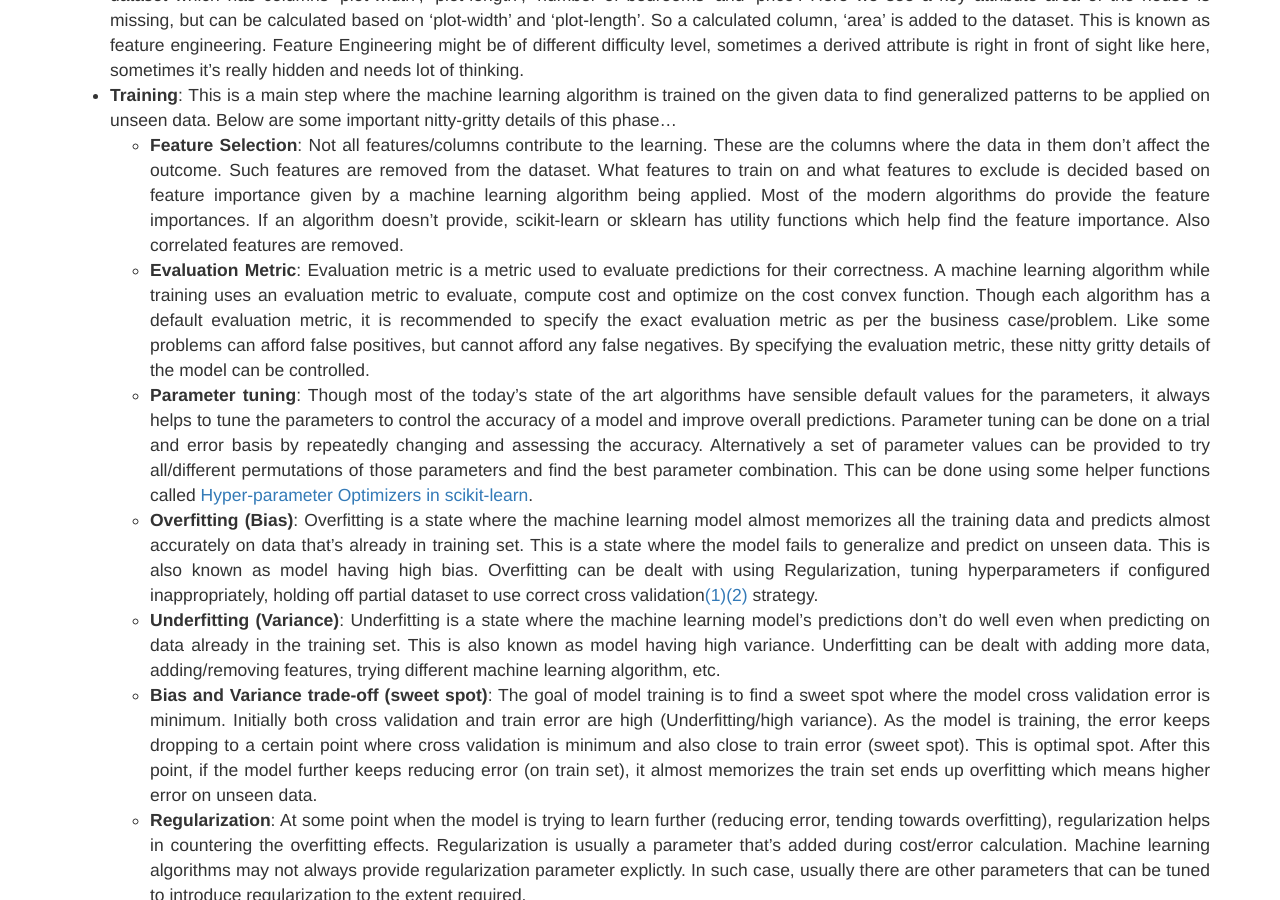
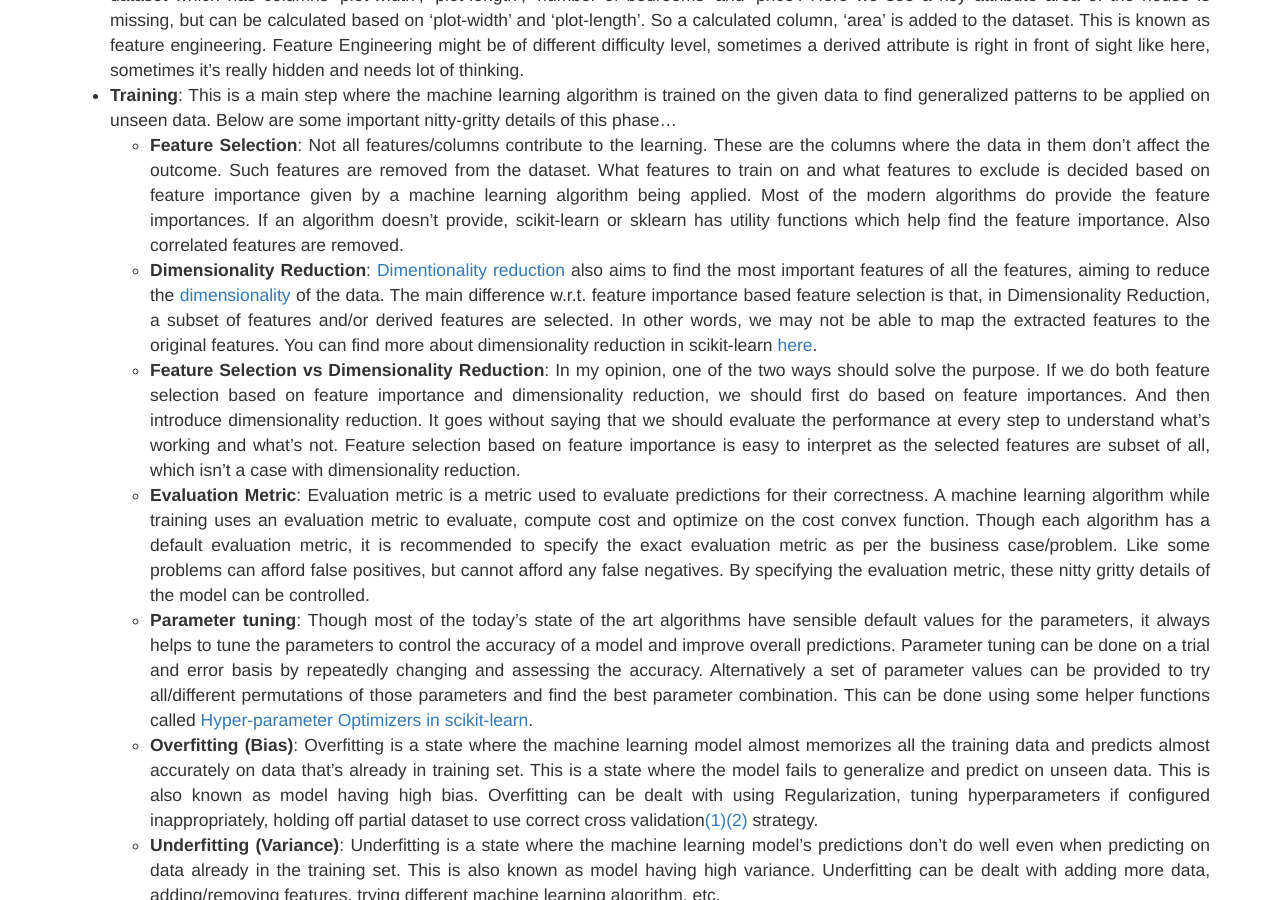
Before and after one commit to devm1023/ML_project, a Jekyll site: the page built from pages/getting-started-with-machine-learning-in-one-hour.markdown, in a window 1280 px wide and 900 px high, scrolled down 3182 px. Built offline with Jekyll 4.4.1, drawn with Linux system fonts in a browser that asks for light colours; nearby versions of some CDN libraries; comment, search, counter and statistics services are not loaded.

Commit message:
Update getting-started-with-machine-learning-in-one-hour.markdown

```diff
--- a/pages/getting-started-with-machine-learning-in-one-hour.markdown
+++ b/pages/getting-started-with-machine-learning-in-one-hour.markdown
@@ -80,6 +80,8 @@ _If you want to get a taste of what is Machine Learning about and what it could
 * __Feature Engineering__: Feature Engineering is a process of deriving hidden insights from existing data. Consider a housing price prediction dataset which has columns 'plot-width', 'plot-length', 'number of bedrooms' and 'price'. Here we see a key attribute area of the house is missing, but can be calculated based on 'plot-width' and 'plot-length'. So a calculated column, 'area' is added to the dataset. This is known as feature engineering. Feature Engineering might be of different difficulty level, sometimes a derived attribute is right in front of sight like here, sometimes it's really hidden and needs lot of thinking.
 * __Training__: This is a main step where the machine learning algorithm is trained on the given data to find generalized patterns to be applied on unseen data. Below are some important nitty-gritty details of this phase...
   * __Feature Selection__: Not all features/columns contribute to the learning. These are the columns where the data in them don't affect the outcome. Such features are removed from the dataset. What features to train on and what features to exclude is decided based on feature importance given by a machine learning algorithm being applied. Most of the modern algorithms do provide the feature importances. If an algorithm doesn't provide, scikit-learn or sklearn has utility functions which help find the feature importance. Also correlated features are removed.
+  * __Dimensionality Reduction__: [Dimentionality reduction](https://en.wikipedia.org/wiki/Dimensionality_reduction) also aims to find the most important features of all the features, aiming to reduce the [dimensionality](https://en.wikipedia.org/wiki/Curse_of_dimensionality) of the data. The main difference w.r.t. feature importance based feature selection is that, in Dimensionality Reduction, a subset of features and/or derived features are selected. In other words, we may not be able to map the extracted features to the original features. You can find more about dimensionality reduction in scikit-learn [here](http://scikit-learn.org/stable/modules/unsupervised_reduction.html#).
+  * __Feature Selection vs Dimensionality Reduction__: In my opinion, one of the two ways should solve the purpose. If we do both feature selection based on feature importance and dimensionality reduction, we should first do based on feature importances. And then introduce dimensionality reduction. It goes without saying that we should evaluate the performance at every step to understand what's working and what's not. Feature selection based on feature importance is easy to interpret as the selected features are subset of all, which isn't a case with dimensionality reduction.
   * __Evaluation Metric__: Evaluation metric is a metric used to evaluate predictions for their correctness. A machine learning algorithm while training uses an evaluation metric to evaluate, compute cost and optimize on the cost convex function. Though each algorithm has a default evaluation metric, it is recommended to specify the exact evaluation metric as per the business case/problem. Like some problems can afford false positives, but cannot afford any false negatives. By specifying the evaluation metric, these nitty gritty details of the model can be controlled.
   * __Parameter tuning__: Though most of the today's state of the art algorithms have sensible default values for the parameters, it always helps to tune the parameters to control the accuracy of a model and improve overall predictions. Parameter tuning can be done on a trial and error basis by repeatedly changing and assessing the accuracy. Alternatively a set of parameter values can be provided to try all/different permutations of those parameters and find the best parameter combination. This can be done using some helper functions called [Hyper-parameter Optimizers in scikit-learn](http://scikit-learn.org/stable/modules/classes.html#hyper-parameter-optimizers).
   * __Overfitting (Bias)__: Overfitting is a state where the machine learning model almost memorizes all the training data and predicts almost accurately on data that's already in training set. This is a state where the model fails to generalize and predict on unseen data. This is also known as model having high bias. Overfitting can be dealt with using Regularization, tuning hyperparameters if configured inappropriately, holding off partial dataset to use correct cross validation[(1)](http://scikit-learn.org/stable/modules/cross_validation.html)[(2)](https://en.wikipedia.org/wiki/Cross-validation_(statistics)) strategy.
```
